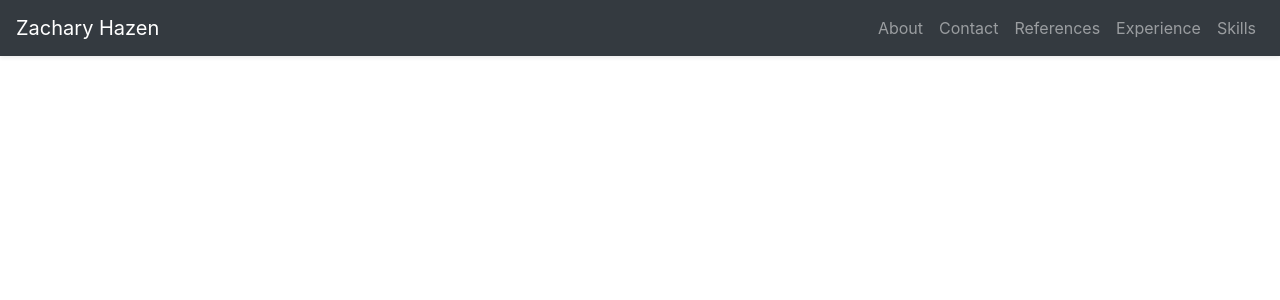
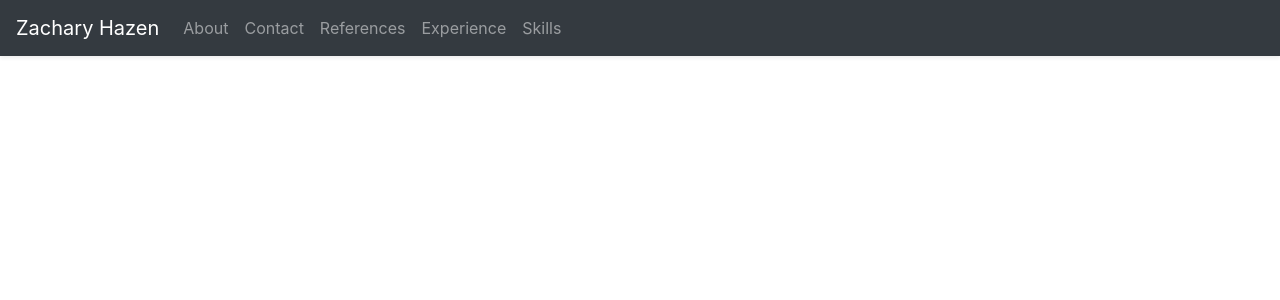
Before and after one commit to Zhaze/Resume, an Angular app: page / in a window 1280 px wide. Shown: the top 300 px of the page. Built offline with nearby package versions, Linux system fonts and the light colour scheme.

Commit message:
changed navigation

```diff
--- a/src/app/navigation/navigation.component.html
+++ b/src/app/navigation/navigation.component.html
@@ -3,7 +3,7 @@
   <button class="navbar-toggler" type="button" (click)="isCollapsed = !isCollapsed">
     <span class="navbar-toggler-icon"></span>
   </button>
-  <div class="collapse navbar-collapse d-flex justify-content-end" [ngbCollapse]="isCollapsed">
+  <div class="navbar-collapse d-flex" [ngbCollapse]="isCollapsed">
     <ul class="navbar-nav">
       <li class="nav-item" routerLinkActive="active">
         <a class="nav-link" routerLink="/about">About</a>
--- a/src/styles.scss
+++ b/src/styles.scss
@@ -1,2 +1,6 @@
 /* You can add global styles to this file, and also import other style files */
 @import '~bootstrap/scss/bootstrap.scss';
+
+body {
+  overflow-y: scroll;
+}
```
